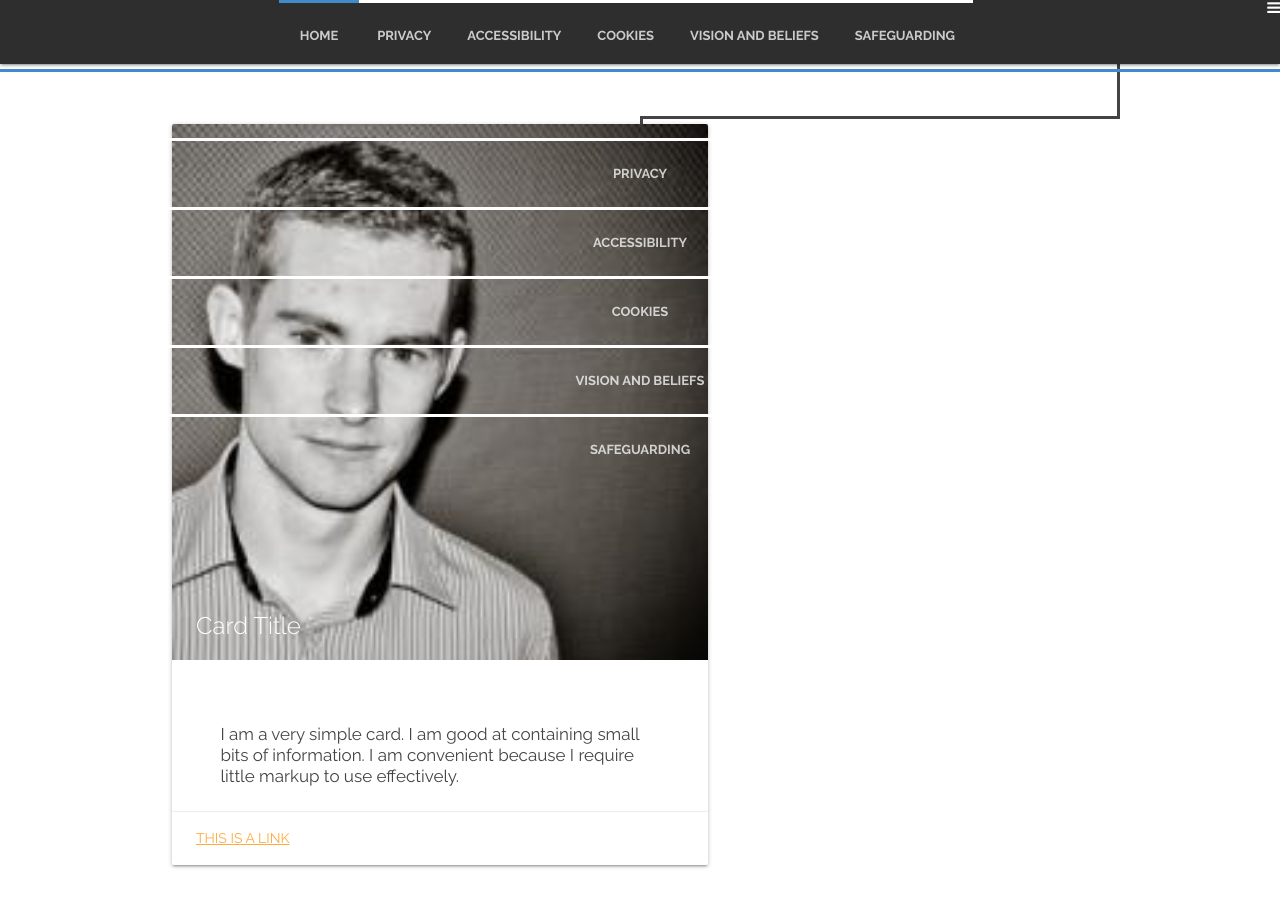
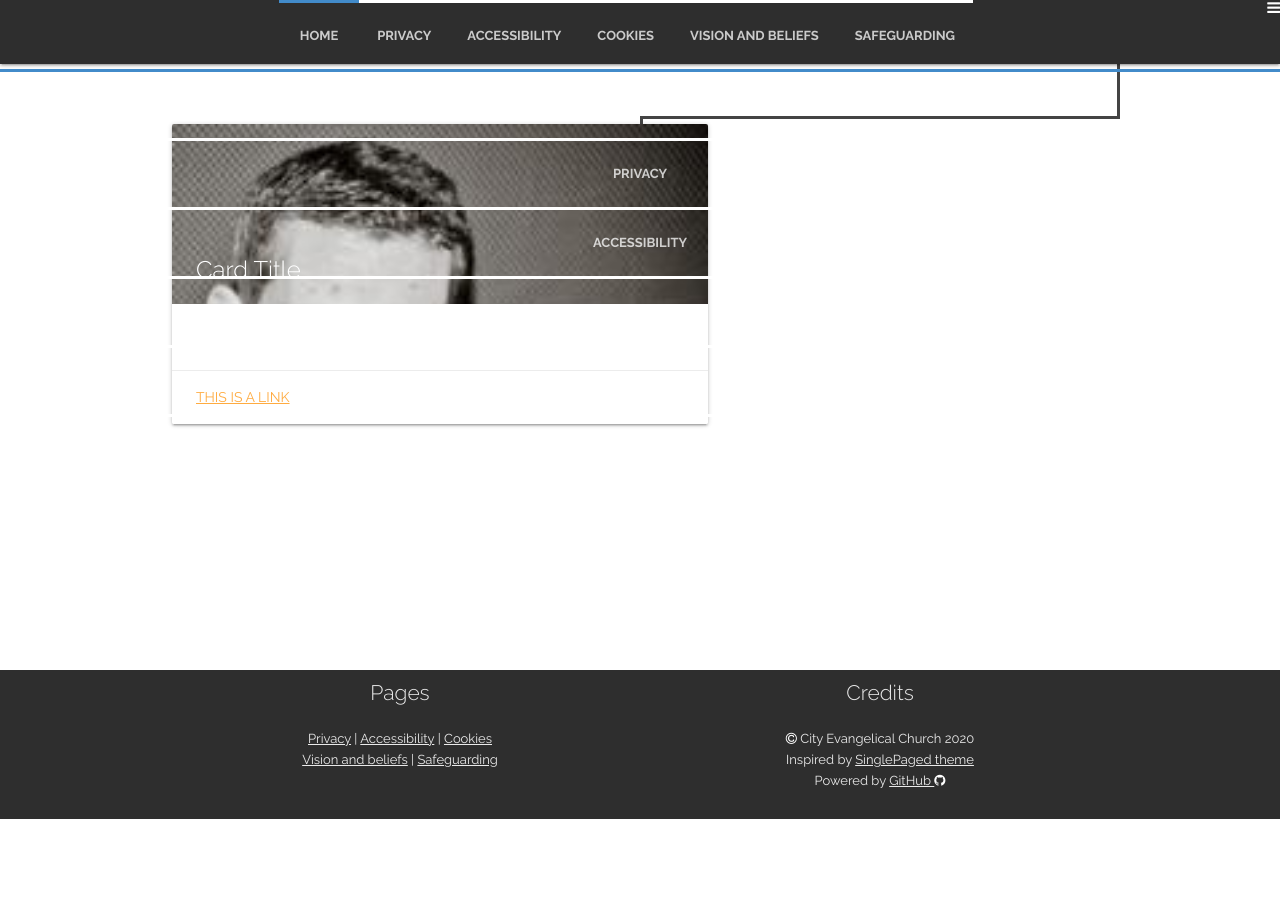
Before and after one commit to woodcock3/citychurch, a Jekyll site: the page built from _posts/2000-01-09-saturday-two.md, in a window 1280 px wide and 900 px high, scrolled down 399 px. Built offline with Jekyll 4.4.1, drawn with Linux system fonts in a browser that asks for light colours; our own code applies the rules of GitHub Pages for plain Markdown files; after the commit the page ends 1218 px from its top, so only the background shows below that.

Commit message:
Update 2000-01-09-saturday-two.md

```diff
--- a/_posts/2000-01-09-saturday-two.md
+++ b/_posts/2000-01-09-saturday-two.md
@@ -70,7 +70,7 @@ fa-icon: laptop
 
 <div class="row">
     <div class="col s12 m7">
-      <div class="card">
+      <div class="card small">
         <div class="card-image">
           <img src="img/staff/youth-w-MM.png">
           <span class="card-title">Card Title</span>
```
